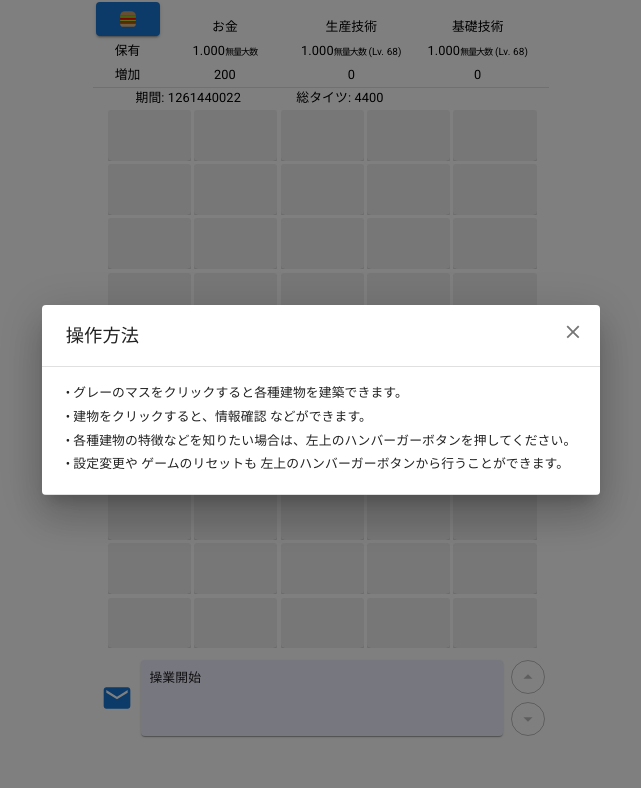
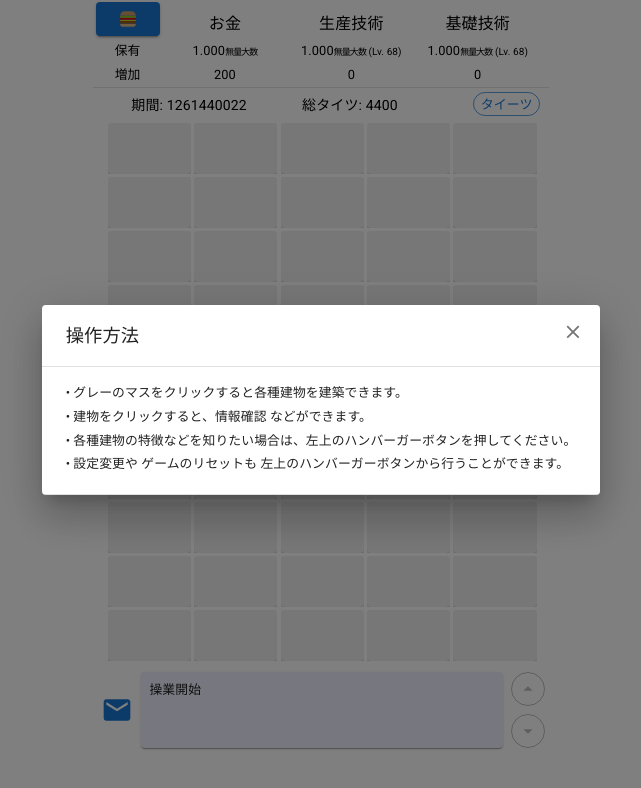
Before and after one commit to nabetani/game24f, a React (Vite) app in the folder tfactory/: page / in a window 1280 px wide. Shown: the top 788 px of the page, without its empty margins (319-960 px from the left). Built offline with nearby package versions, Linux system fonts and the light colour scheme.

Commit message:
情報タブ整備

```diff
--- a/tfactory/src/Header.tsx
+++ b/tfactory/src/Header.tsx
@@ -7,6 +7,7 @@ import * as Icon from '@mui/icons-material';
 import * as MuiL from "@mui/lab";
 import React from 'react'
 import * as W from "./World"
+import * as appconst from "./appconst"
 
 const mtab = {
   usage: "mtab-usage",
@@ -17,6 +18,7 @@ const mtab = {
   operation: "mtab-goal",
   story: "mtab-story",
   buildings: "mtab-buildings",
+  info: "mtab-info",
 } as const
 
 function GeneralUI(p: {
@@ -103,42 +105,50 @@ function UsageUI(p: {
   function TY({ children, sx }: { sx?: Mui.SxProps<Mui.Theme>, children: JSX.Element | (string | JSX.Element)[] | string }): JSX.Element {
     return <T sx={{ ...sx, pb: 0.5 }}>{children}</T>
   }
+  function TB({ children, sx }: { sx?: Mui.SxProps<Mui.Theme>, children: JSX.Element | (string | JSX.Element)[] | string }): JSX.Element {
+    return <T sx={{ ...sx, pb: 0.5, fontWeight: "bold" }}>{children}</T>
+  }
   const magic = G.canBuildMagic(p.world)
 
+  function ALink({ children, href }: { children: JSX.Element | string | (string | JSX.Element)[], href: string }): JSX.Element {
+    return <Mui.ListItem><Mui.Link href={href}><T>{children}</T></Mui.Link></Mui.ListItem>
+  }
 
-  return <Mui.Box sx={{ border: 1, m: 1, borderRadius: 5, borderColor: "#eee", backgroundColor: "#e8e8e8" }}>
+  return <Mui.Box sx={{ border: 1, m: 1, borderRadius: 5, borderColor: "#eee", backgroundColor: "#f8f8f8" }}>
     <MuiL.TabContext value={value}>
       <Mui.Box sx={{ borderBottom: 1, borderColor: 'divider' }}>
         <MuiL.TabList onChange={handleChange}>
           <Mui.Tab label="ストーリー" value={mtab.story} />
           <Mui.Tab label="操作" value={mtab.operation} />
           <Mui.Tab label="建物" value={mtab.buildings} />
+          <Mui.Tab label="情報" value={mtab.info} />
         </MuiL.TabList>
       </Mui.Box>
       <MuiL.TabPanel value={mtab.story}>
         <TY>自宅兼工場でタイツを作るあなたのもとに、銀色の顔をしたスーツ姿の人物（？）が現れた。</TY>
-        <TY><br />銀色「あなたのタイツを売ってください」</TY>
-        <TY>あなた「うちのタイツはちょっとお高くなってますけど、大丈夫でしょうか……」</TY>
-        <TY>銀色「値段は、一足 xx円 でどうでしょう。」</TY>
+        <TB><br />銀色「あなたのタイツを売ってください。」</TB>
+        <TY>あなた「ちょっと変わった素材のタイツしか作ってなくて、ちょっとお高めなんですが、大丈夫でしょうか……」</TY>
+        <TB>銀色「値段は、一足 xx円 でどうでしょう。」</TB>
         <TY>あなた（……そんなに高く？）</TY>
-        <TY>銀色「納期はでき次第で良きです。個数は全部です。」</TY>
+        <TB>銀色「納期はでき次第で良きです。個数は全部です。」</TB>
         <TY>あなた「全部？」</TY>
-        <TY>銀色「御社のタイツを無制限に全部買うので、たくさん作ってください。」</TY>
+        <TB>銀色「御社のタイツを無制限に全部買うので、たくさん作ってください。」</TB>
         <TY>あなた「無制限……」</TY>
-        <TY>銀色「必要な材料やエネルギーは格安で無制限に調達できます。」</TY>
+        <TB>銀色「必要な材料やエネルギーは格安で無制限に調達です。」</TB>
         <TY>あなた「無制限に調達……」</TY>
-        <TY>銀色「おわかりいただけないと思いますが、実は御社にとっても重大な案件で、宇宙の存亡が……」</TY>
+        <TB>銀色「おわかりいただけないと思いますが、実は御社にとっても重大な案件で、宇宙の存亡が……」</TB>
         <TY>あなた「え、宇宙のそん……え？」</TY>
-        <TY>銀色「御社にとって良いビジネス思います」</TY>
+        <TB>銀色「つまり、御社にとって良いビジネス思います。」</TB>
         <TY>あなた「え、あ、はい。やりましょう。」</TY>
         <T><br />かくして、タイツの増産が始まった。</T>
 
       </MuiL.TabPanel>
       <MuiL.TabPanel value={mtab.operation}>
         <TY>グレーのマスをクリックすると各種建物を建築できます。</TY>
-        <TY>建物をクリックすると、情報確認 などができます。</TY>
-        <TY>各種建物の特徴などを知りたい場合は、左上のハンバーガーボタンを押してください。</TY>
-        <TY>設定変更や ゲームのリセットも 左上のハンバーガーボタンから行うことができます。</TY>
+        <TY>建物をクリックすると色々できます。</TY>
+        <TY>建物の能力や、建物に対してできる操作は種類によって異なります。詳細は隣の「建物」タブにあります。</TY>
+        <TY><br /></TY>
+        <TY>「魔王を倒す」のような明確なゴールはありませんので、辞め時がありません。ご注意ください。</TY>
       </MuiL.TabPanel>
       <MuiL.TabPanel value={mtab.buildings}>
 
@@ -201,8 +211,17 @@ function UsageUI(p: {
             <Icon.Help /><T> ???</T></Mui.Stack>
         </>}
       </MuiL.TabPanel>
+      <MuiL.TabPanel value={mtab.info}>
+        <Mui.List>
+          <ALink href="https://taittsuu.com/users/nabetani">鍋谷武典@タイッツー</ALink>
+          <ALink href={"https://taittsuu.com/taiitsus/hashtags/search?query=" + appconst.ttag}> タイッツー #{appconst.ttag}</ALink>
+          <ALink href="https://nabetani.hatenadiary.com/entry/game24f">制作ノート</ALink>
+          <ALink href="https://suzuri.jp/Nabetani-T/designs">SUZURI - Nabetani-T</ALink>
+          <ALink href="https://github.com/nabetani/game24f">Souce code and Licence</ALink>
+        </Mui.List>
+      </MuiL.TabPanel>
     </MuiL.TabContext>
-  </Mui.Box>
+  </Mui.Box >
 }
 
 function RootMenuUI(p: {
@@ -335,6 +354,9 @@ function HeaderStatus(p: {
   function Cell({ children }: { children: JSX.Element | JSX.Element[] | string }): JSX.Element {
     return <Mui.Grid2 sx={{ p: 0.3, display: 'flex', alignItems: 'flex-end', justifyContent: "center" }} size={10 / 3}><Mui.Typography>{children}</Mui.Typography></Mui.Grid2>
   }
+  function CellH({ children }: { children: JSX.Element | JSX.Element[] | string }): JSX.Element {
+    return <Mui.Grid2 sx={{ p: 0.3, display: 'flex', alignItems: 'flex-end', justifyContent: "center" }} size={10 / 3}><Mui.Typography sx={{ fontSize: 16 }}>{children}</Mui.Typography></Mui.Grid2>
+  }
   function Head({ children }: { children: JSX.Element | JSX.Element[] | string }): JSX.Element {
     return <Mui.Grid2 sx={{ p: 0.3 }} size={1.8}><Mui.Typography>{children}</Mui.Typography></Mui.Grid2>
   }
@@ -344,9 +366,9 @@ function HeaderStatus(p: {
         <Mui.Grid2 sx={{ p: 0.3 }} size={1.8}>
           <MenuButton op={p.op} world={p.world} />
         </Mui.Grid2>
-        <Cell>お金</Cell>
-        <Cell>生産技術</Cell>
-        <Cell>基礎技術</Cell>
+        <CellH>お金</CellH>
+        <CellH>生産技術</CellH>
+        <CellH>基礎技術</CellH>
         {/*--------------*/}
         <Head>{r0.name}</Head>
         <Cell><Digit v={r0.v.money} /></Cell>
@@ -361,11 +383,15 @@ function HeaderStatus(p: {
       <Mui.Divider />
       <Mui.Grid2 container>
         <Mui.Grid2 size={1} />
-        <Mui.Grid2 size={3}>
-          <Mui.Typography>期間: {`${p.world.duration}`}</Mui.Typography>
+        <Mui.Grid2 size={4.5} sx={{ py: 0.5, display: 'flex', alignItems: 'flex-end' }}>
+          <Mui.Typography sx={{ fontSize: 14 }}>期間: {`${p.world.duration}`}</Mui.Typography>
         </Mui.Grid2>
-        <Mui.Grid2 size={5}>
-          <Mui.Typography>総タイツ: {U.numText(p.world.total)}</Mui.Typography>
+        <Mui.Grid2 size={4.5} sx={{ py: 0.5, display: 'flex', alignItems: 'flex-end' }}>
+          <Mui.Typography sx={{ fontSize: 14 }}>総タイツ: {U.numText(p.world.total)}</Mui.Typography>
+        </Mui.Grid2>
+        <Mui.Grid2 size={2} sx={{ py: 0.5, display: 'flex', alignItems: 'flex-end' }}>
+          <Mui.Chip sx={{ fontSize: 13 }} size="small" variant='outlined' color="primary" label="タイーツ"
+            onClick={() => { }} />
         </Mui.Grid2>
       </Mui.Grid2>
     </>
--- /dev/null
+++ b/tfactory/src/appconst.ts
@@ -0,0 +1 @@
+export const ttag = "タイツ工場" // タイッツータグ
```
